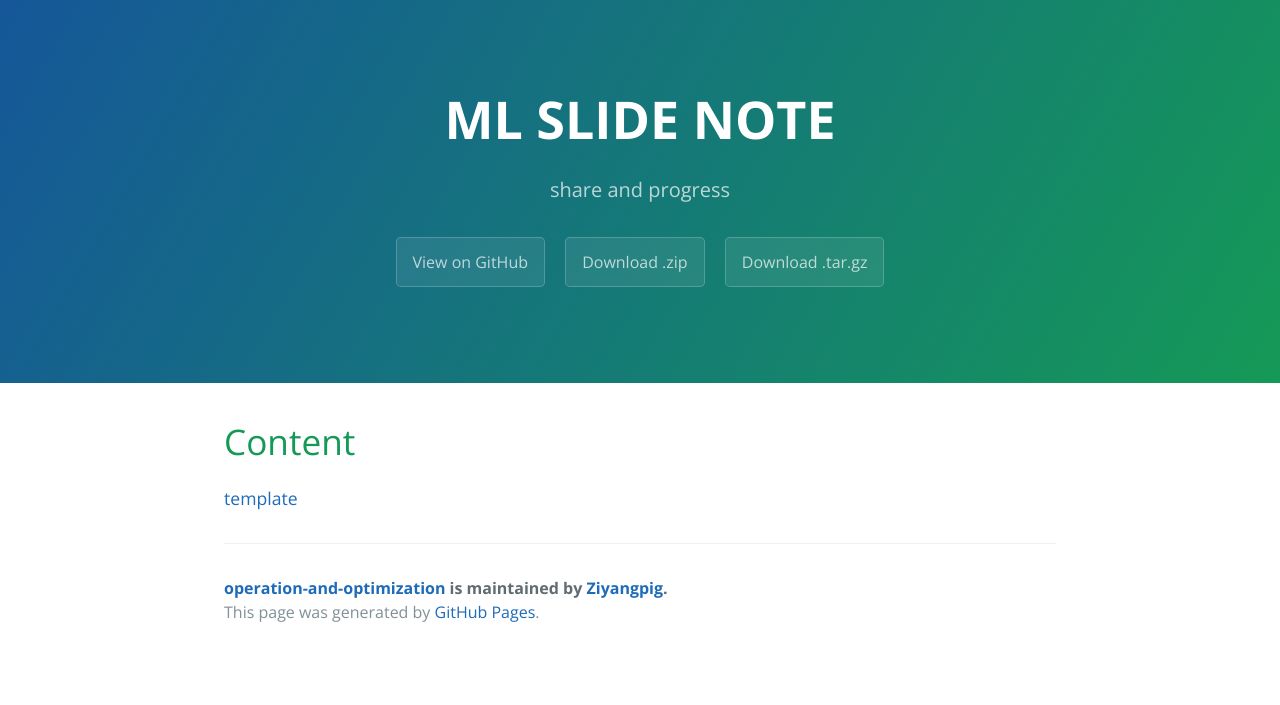
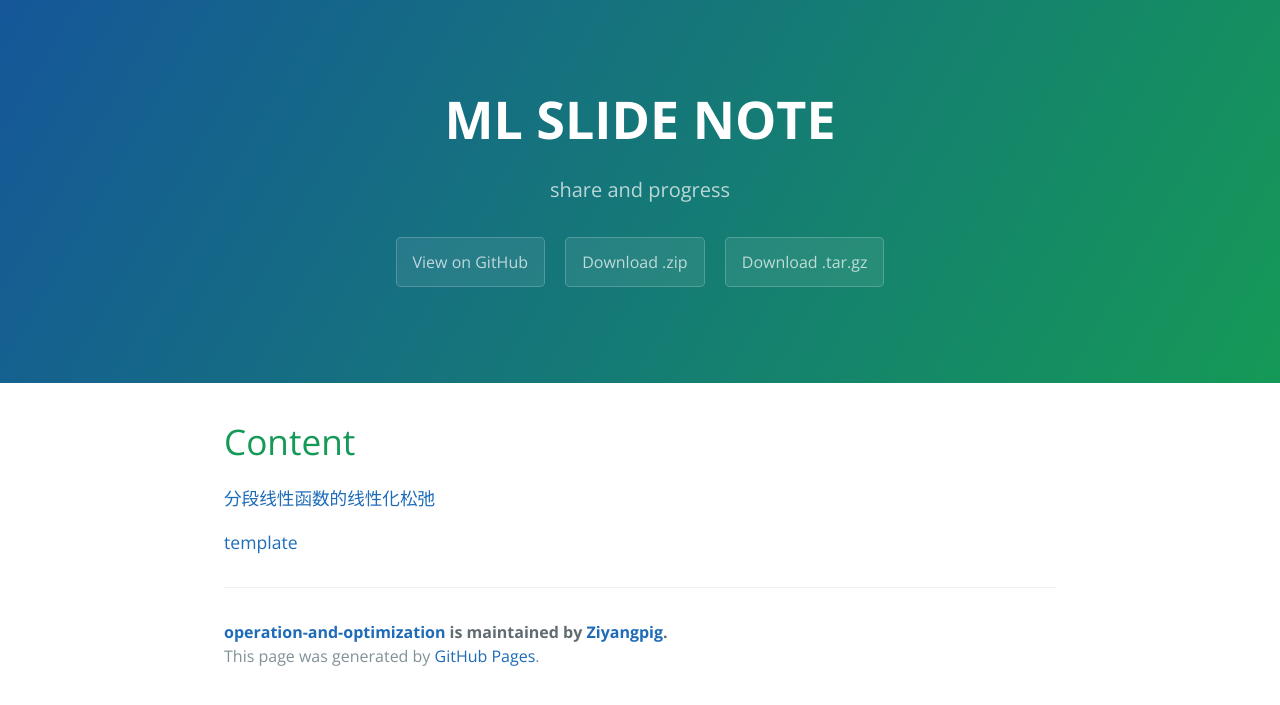
Before and after one commit to Ziyangpig/operation-and-optimization, a Jekyll site: the page built from index.md, in a window 1280 px wide. Shown: the top 705 px of the page. Built offline with Jekyll 4.4.1, drawn with Linux system fonts in a browser that asks for light colours; our own code applies the rules of GitHub Pages for plain Markdown files.

Commit message:
Update index.md

```diff
--- a/index.md
+++ b/index.md
@@ -4,6 +4,6 @@ title: ML SLIDE NOTE
 
 # Content
 
-
+[分段线性函数的线性化松弛](./分段线性函数的线性化松弛.html)
 
 [template](./template.html)
```
